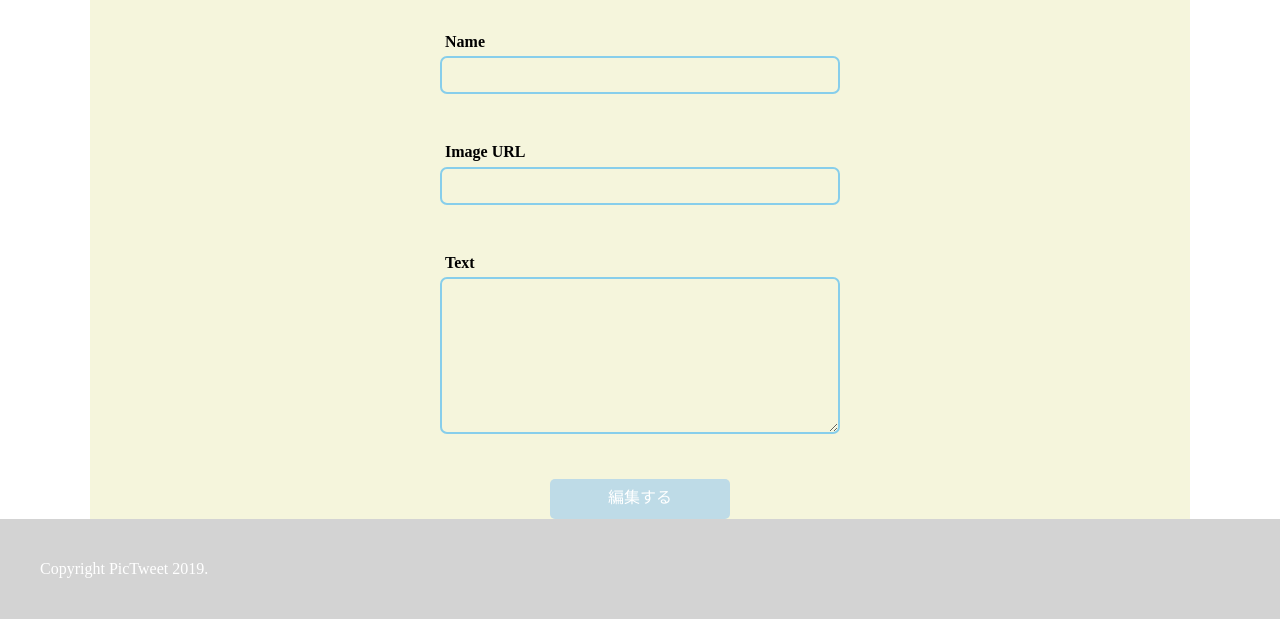
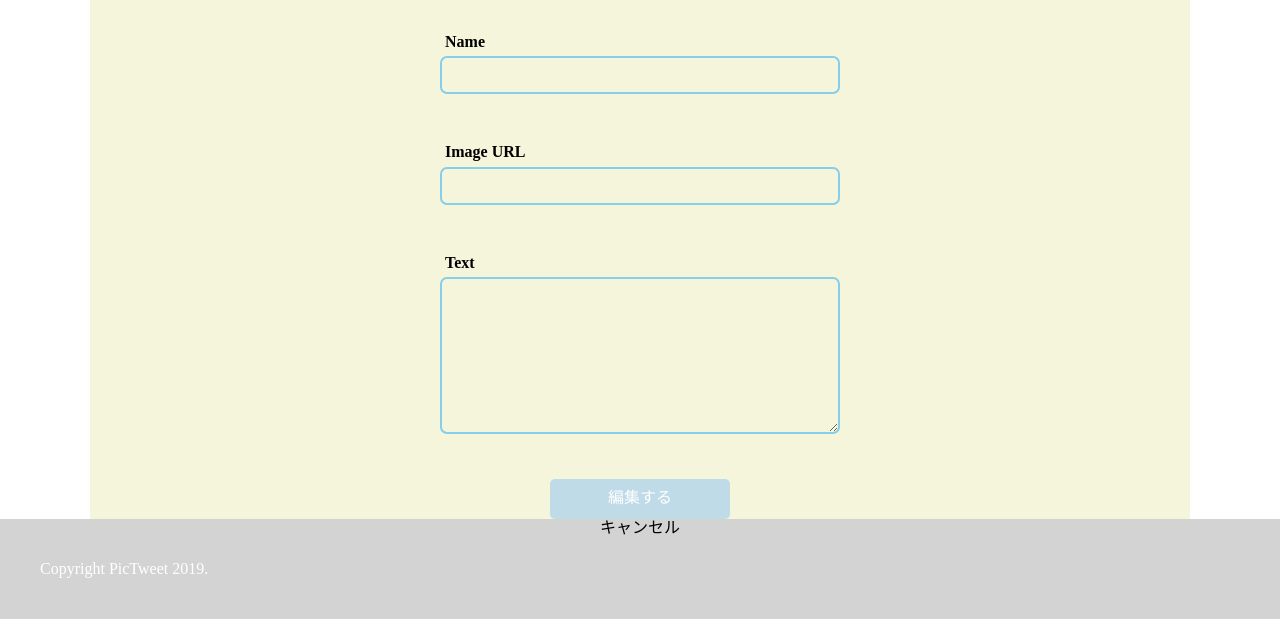
Before and after one commit to AyumuKojima/django_first_app, a Django app: template tweets/templates/tweets/edit.html in a window 1280 px wide. Shown: the part 181-800 px from the top of the page. Run offline with Django 4.2, Linux system fonts and the light colour scheme; the template is opened without the code that fills it, so the values that code supplies are empty.

Commit message:
Update edit.html

```diff
--- a/tweets/templates/tweets/edit.html
+++ b/tweets/templates/tweets/edit.html
@@ -14,7 +14,7 @@
     <div class="a_container">
         <div class="contents">
             <div class="post_title"><p>編集フォーム</p></div>
-            <form action="{% url 'tweets:update' %}" method="post">
+            <form action="{% url 'tweets:update' tweet.id %}" method="post">
                 {% csrf_token %}
                 {% if error_messages %}
                     <ul class="error_messages">
@@ -40,6 +40,9 @@
                 <div class="submit-btn centering">
                     <input class="submit" type="submit" value="編集する">
                 </div>
+                <div class="cancel-btn centering">
+                    <a class="cancel centering" href="{% url 'tweets:detail' tweet.id %}">キャンセル</a>
+                </div>
             </form>
         </div>
     </div>
```
